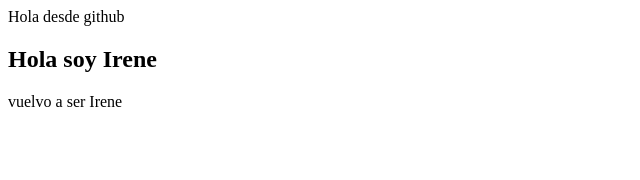
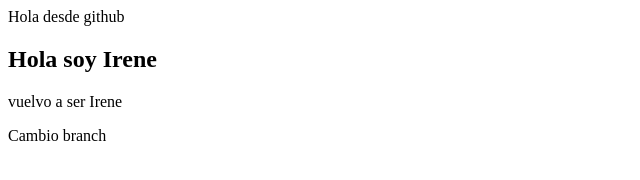
Before and after one commit to PabloNavarroRodriguez/despliegues, a plain HTML site: page index.html in a window 1280 px wide. Shown: the whole page, without its empty margins (0-640 px from the left). Drawn offline with Linux system fonts and the light colour scheme.

Commit message:
ramamodif

```diff
--- a/index.html
+++ b/index.html
@@ -12,5 +12,7 @@
 
     <h2>Hola soy Irene</h2>
     <p>vuelvo a ser Irene</p>
+
+    <p>Cambio branch</p>
 </body>
 </html>
```
